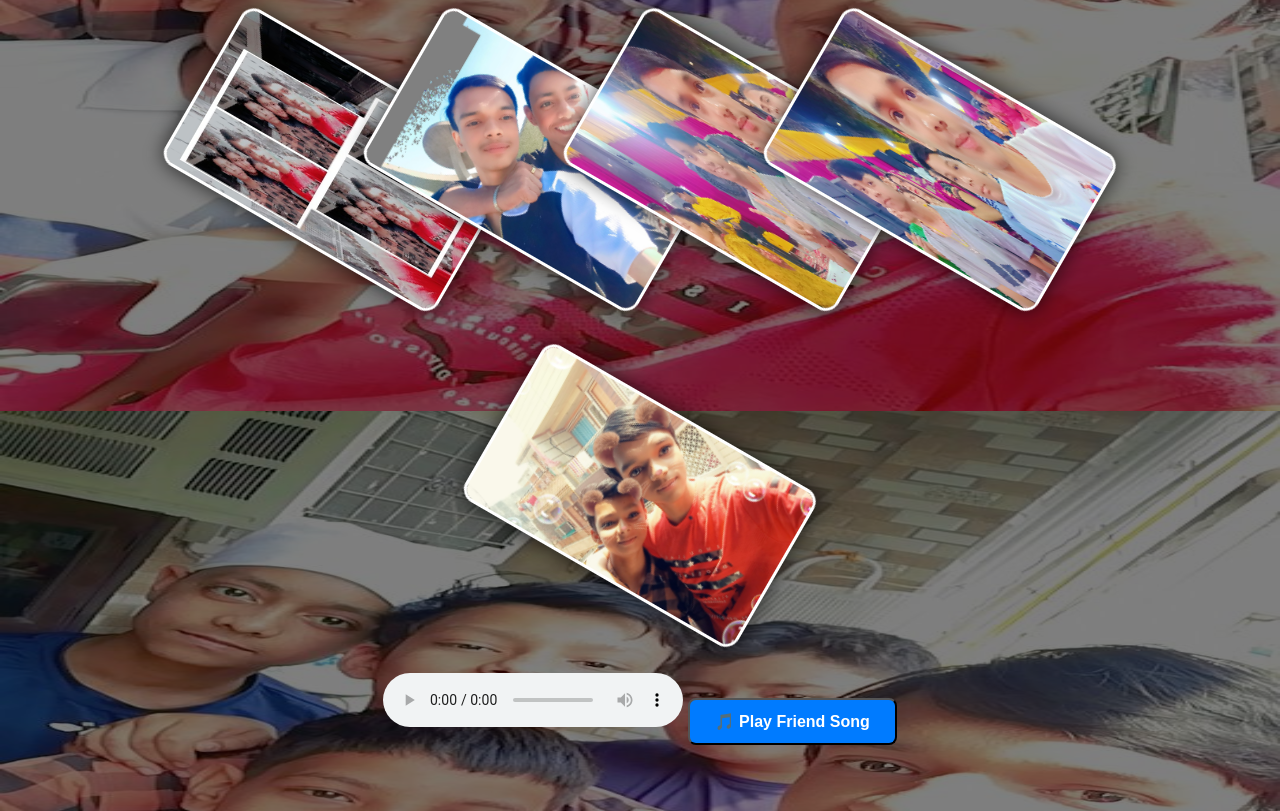
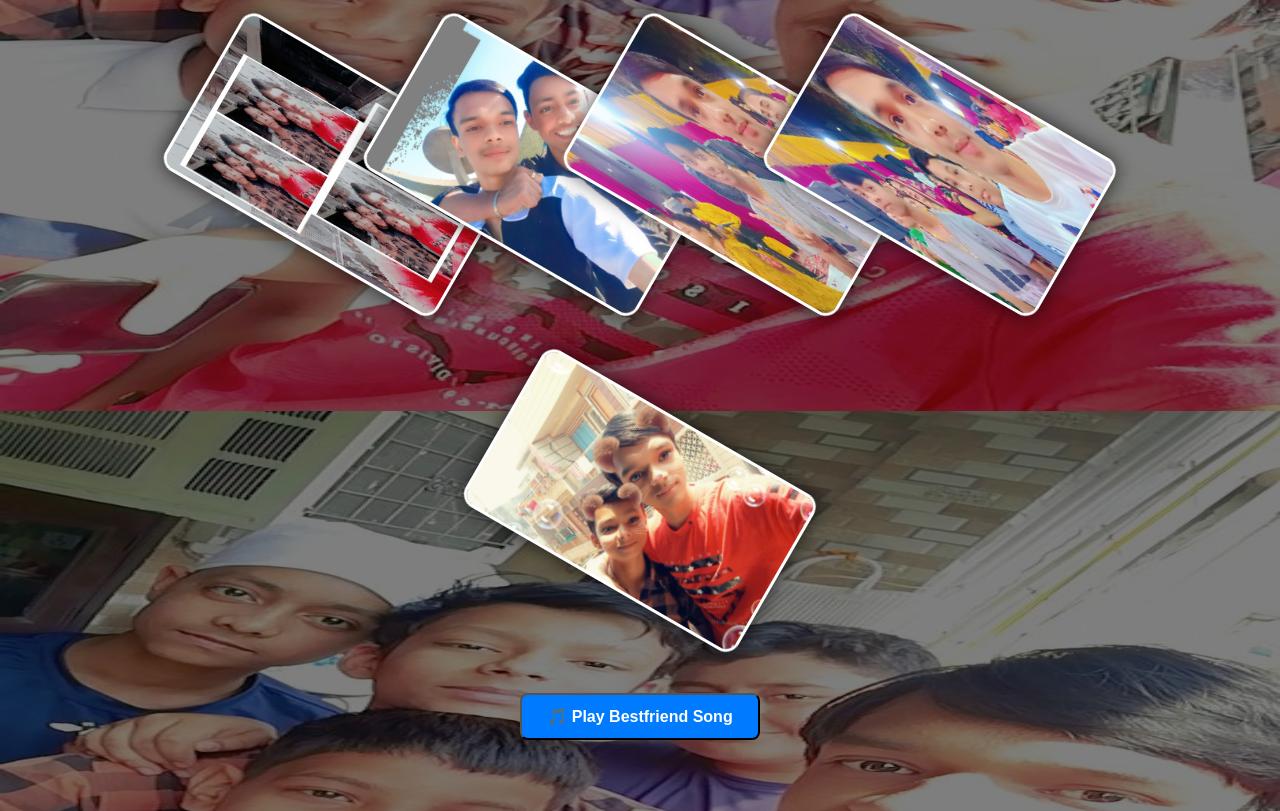
Before and after one commit to 1111sahilaggarwal-hue/friends-webpage, a plain HTML site: page index.html in a window 1280 px wide. Shown: the part 389-1200 px from the top of the page. Drawn offline with Linux system fonts and the light colour scheme.

Commit message:
index.html

```diff
--- a/index.html
+++ b/index.html
@@ -119,12 +119,10 @@ and creating memories that will be treasured forever.
        <img src="friends2.jpeg" alt="friends2's Photo">
     </div>
 
-    <audio id="bgm" controls loop>
-  <source src="yaarihai.mp3" type="audio/mpeg">
-  Your browser does not support the audio element.
-</audio>
-
-<button class="btn" onclick="document.getElementById('bgm').play()">🎵 Play Friend Song</button>
+  <audio id="bgm" loop>
+      <source src="yaari hai.mp3" type="audio/mpeg">
+    </audio>
+    <button class="btn" onclick="document.getElementById('bgm').play()">🎵 Play Bestfriend Song</button>
 
   </div>
 </body>
```
